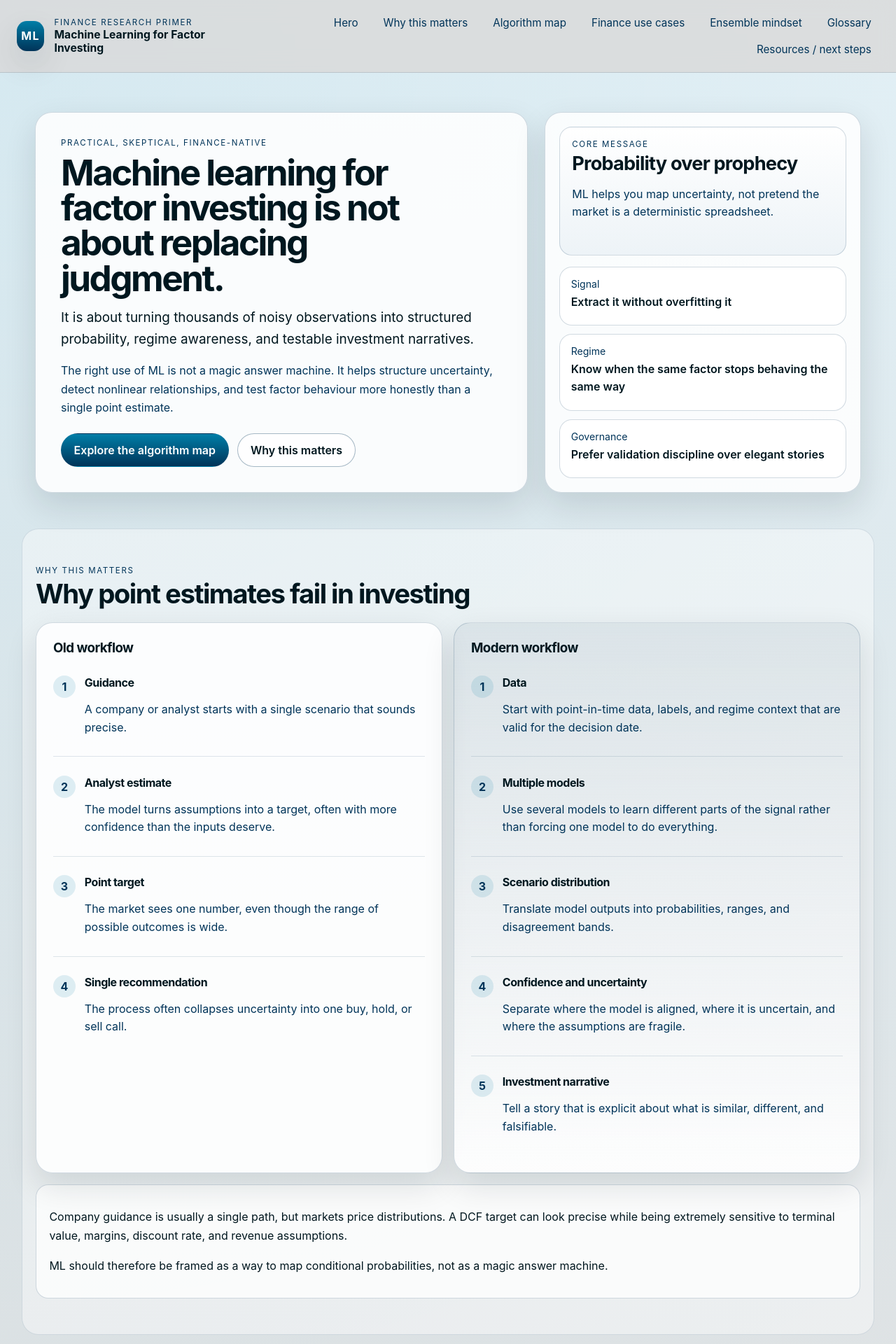
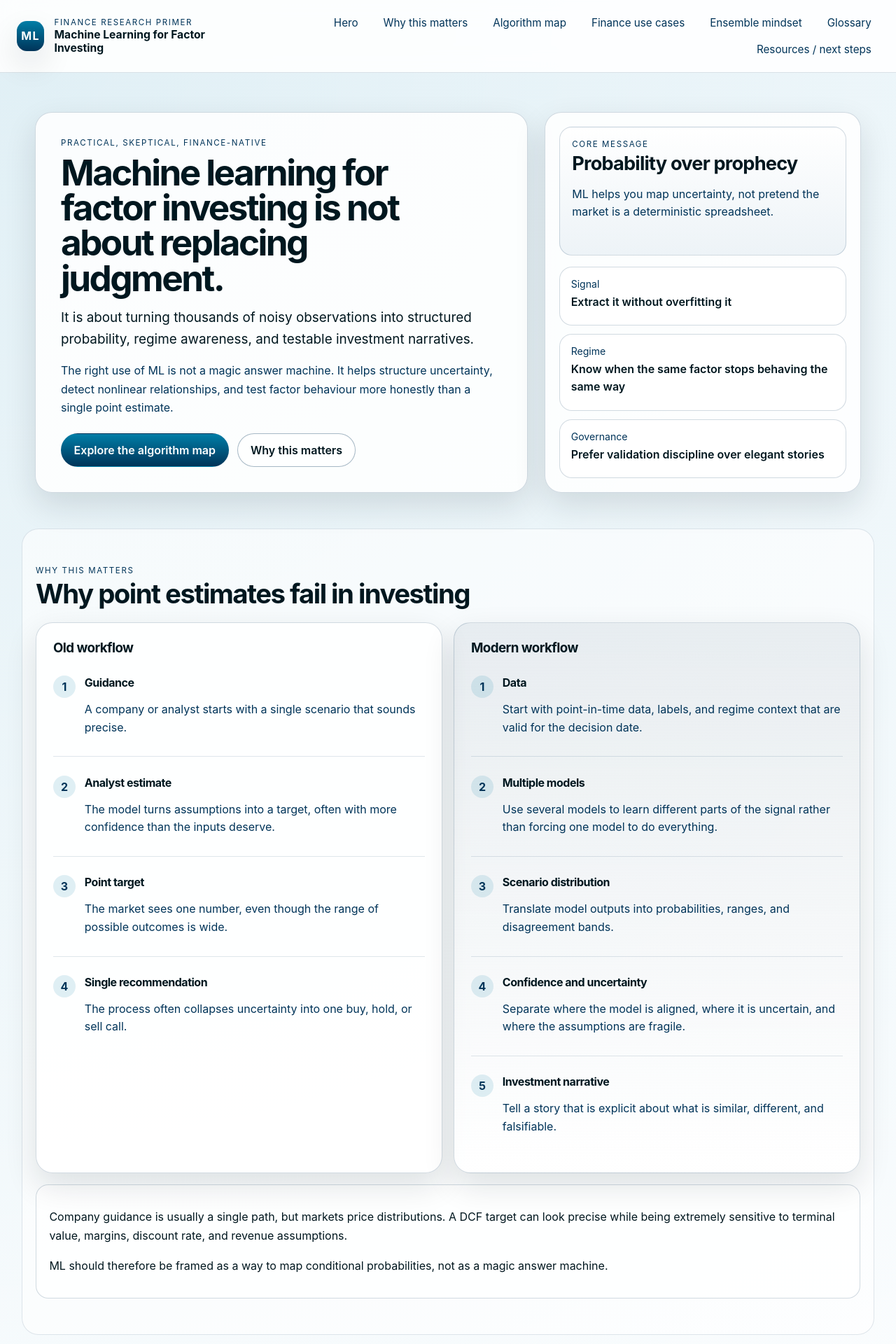
Before and after one commit to icydragon12/machine-learning-factor-investing, a React (Vite) app: page / in a window 1280 px wide. Shown: the top 1920 px of the page at 70% size. Built offline with nearby package versions, Linux system fonts and the light colour scheme.

Commit message:
Use white as a stronger surface color

```diff
--- a/src/styles.css
+++ b/src/styles.css
@@ -1,7 +1,7 @@
 :root {
   color-scheme: light;
-  --bg: #d9d9d9;
-  --bg-alt: #d9d9d9;
+  --bg: #ffffff;
+  --bg-alt: #f4f7fa;
   --surface: #ffffff;
   --surface-soft: #edf3f7;
   --surface-tint: #eef6fa;
@@ -34,7 +34,7 @@ body {
   color: var(--text);
   background:
     radial-gradient(circle at top left, rgba(0, 126, 167, 0.1), transparent 35%),
-    linear-gradient(180deg, #eef6fa 0%, var(--bg) 42%, #cfd9df 100%);
+    linear-gradient(180deg, #f9fcfe 0%, var(--bg) 46%, #edf3f7 100%);
 }
 
 a {
@@ -91,7 +91,7 @@ li + li {
   gap: 1rem;
   padding: 1rem 1.5rem;
   backdrop-filter: blur(14px);
-  background: rgba(217, 217, 217, 0.82);
+  background: rgba(255, 255, 255, 0.88);
   border-bottom: 1px solid rgba(0, 52, 89, 0.14);
 }
 
@@ -171,7 +171,7 @@ main {
   margin-left: -1.2rem;
   margin-right: -1.2rem;
   border-radius: var(--radius-lg);
-  background: rgba(255, 255, 255, 0.42);
+  background: rgba(255, 255, 255, 0.6);
   border: 1px solid rgba(0, 52, 89, 0.12);
 }
 
```
